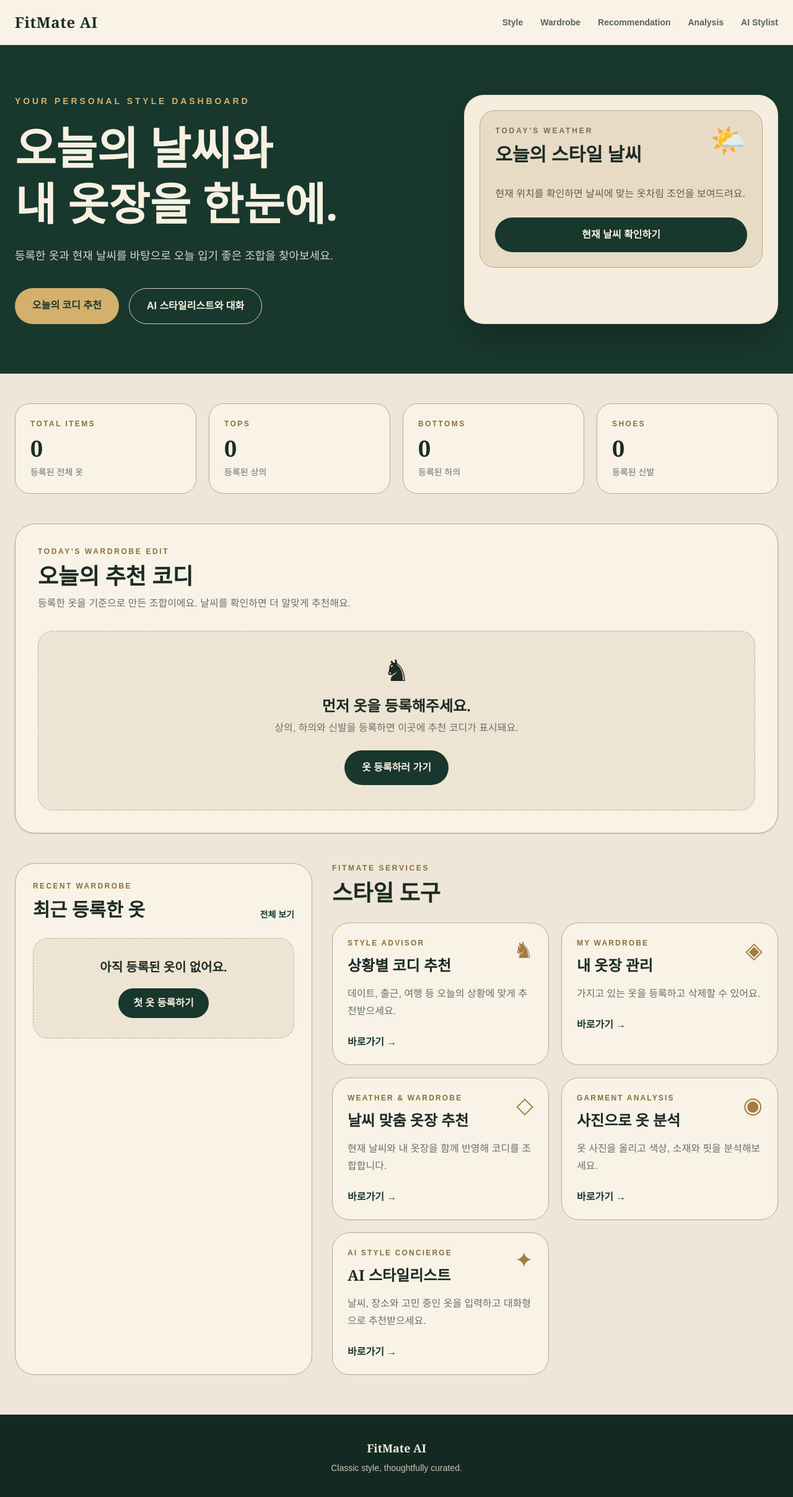
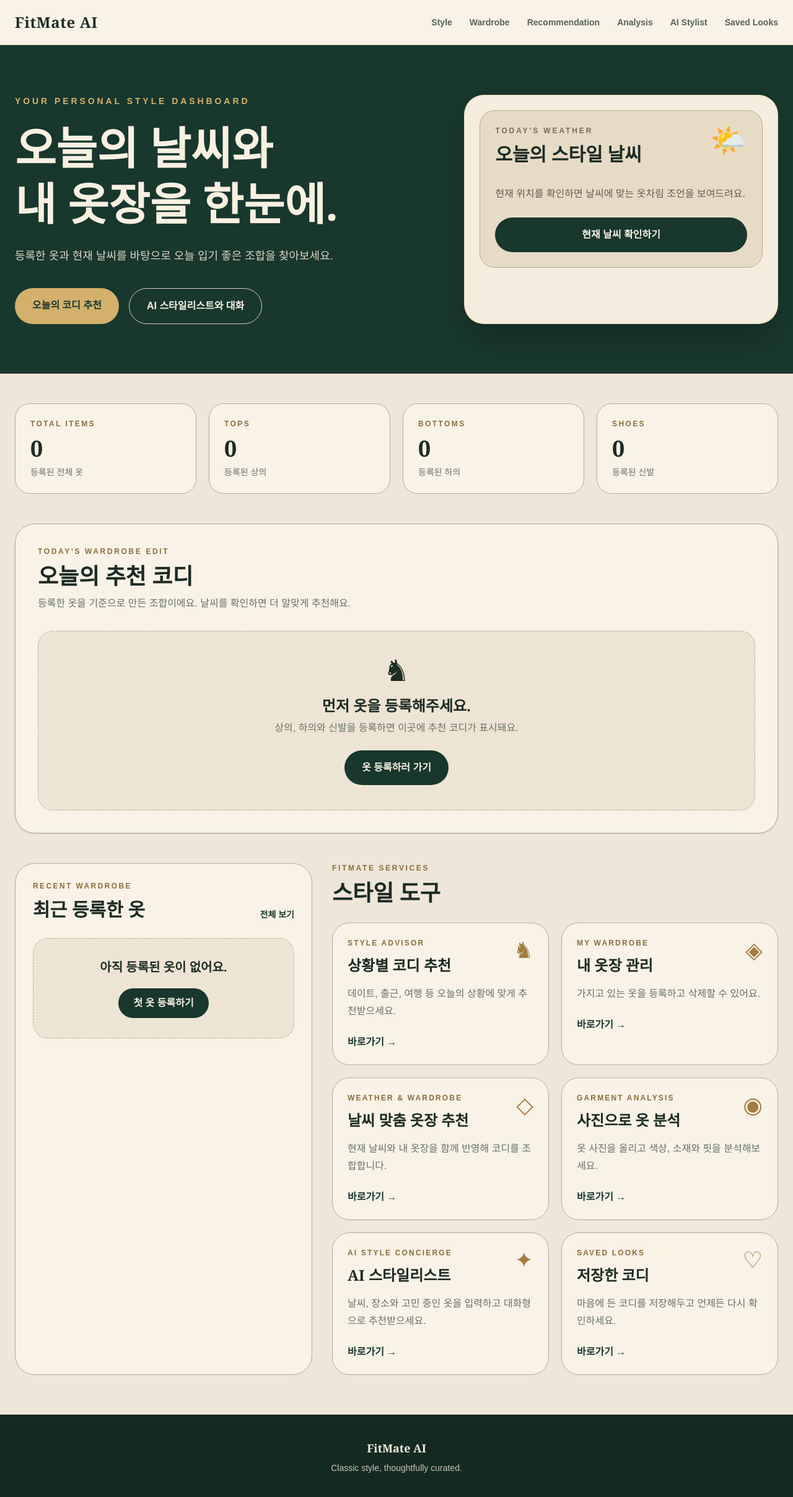
Before and after one commit to ik561166-ux/fitmate-ai, a Next.js app: page / in a window 1280 px wide. Shown: the top 2416 px of the page at 62% size. Built offline with nearby package versions, Linux system fonts and the light colour scheme.

Commit message:
Add saved outfits to dashboard

```diff
--- a/app/page.tsx
+++ b/app/page.tsx
@@ -61,6 +61,14 @@ const dashboardMenus = [
     description:
       "날씨, 장소와 고민 중인 옷을 입력하고 대화형으로 추천받으세요.",
     icon: "✦",
+  },
+  {
+    href: "/favorites",
+    eyebrow: "SAVED LOOKS",
+    title: "저장한 코디",
+    description:
+      "마음에 든 코디를 저장해두고 언제든 다시 확인하세요.",
+    icon: "♡",
   },
 ];
 
@@ -353,17 +361,11 @@ export default function Home() {
           </Link>
 
           <nav className="hidden items-center gap-7 text-sm font-semibold text-[#59635b] md:flex">
-            <Link
-              href="/recommend"
-              className="hover:text-[#18372d]"
-            >
+            <Link href="/recommend" className="hover:text-[#18372d]">
               Style
             </Link>
 
-            <Link
-              href="/closet"
-              className="hover:text-[#18372d]"
-            >
+            <Link href="/closet" className="hover:text-[#18372d]">
               Wardrobe
             </Link>
 
@@ -374,18 +376,16 @@ export default function Home() {
               Recommendation
             </Link>
 
-            <Link
-              href="/analyze"
-              className="hover:text-[#18372d]"
-            >
+            <Link href="/analyze" className="hover:text-[#18372d]">
               Analysis
             </Link>
 
-            <Link
-              href="/chat"
-              className="hover:text-[#18372d]"
-            >
+            <Link href="/chat" className="hover:text-[#18372d]">
               AI Stylist
+            </Link>
+
+            <Link href="/favorites" className="hover:text-[#18372d]">
+              Saved Looks
             </Link>
           </nav>
         </div>
@@ -481,13 +481,17 @@ export default function Home() {
                       <p className="text-xs text-[#786f61]">
                         체감온도
                       </p>
+
                       <p className="mt-1 font-serif text-2xl font-bold">
                         {Math.round(weather.apparentTemperature)}°
                       </p>
                     </div>
 
                     <div className="rounded-2xl bg-[#f8f2e7] p-4">
-                      <p className="text-xs text-[#786f61]">습도</p>
+                      <p className="text-xs text-[#786f61]">
+                        습도
+                      </p>
+
                       <p className="mt-1 font-serif text-2xl font-bold">
                         {weather.humidity}%
                       </p>
@@ -658,7 +662,7 @@ export default function Home() {
                 })}
               </div>
 
-              <div className="mt-7 grid gap-4 sm:grid-cols-2">
+              <div className="mt-7 grid gap-4 sm:grid-cols-3">
                 <Link
                   href="/closet-recommend"
                   className="rounded-2xl bg-[#18372d] px-6 py-4 text-center font-bold text-[#f8f1e2] transition hover:bg-[#244b3f]"
@@ -671,6 +675,13 @@ export default function Home() {
                   className="rounded-2xl border border-[#9f927b] px-6 py-4 text-center font-bold transition hover:border-[#18372d]"
                 >
                   내 옷장 수정하기
+                </Link>
+
+                <Link
+                  href="/favorites"
+                  className="rounded-2xl border border-[#9f927b] px-6 py-4 text-center font-bold transition hover:border-[#18372d]"
+                >
+                  ♡ 저장한 코디 보기
                 </Link>
               </div>
             </>
```
